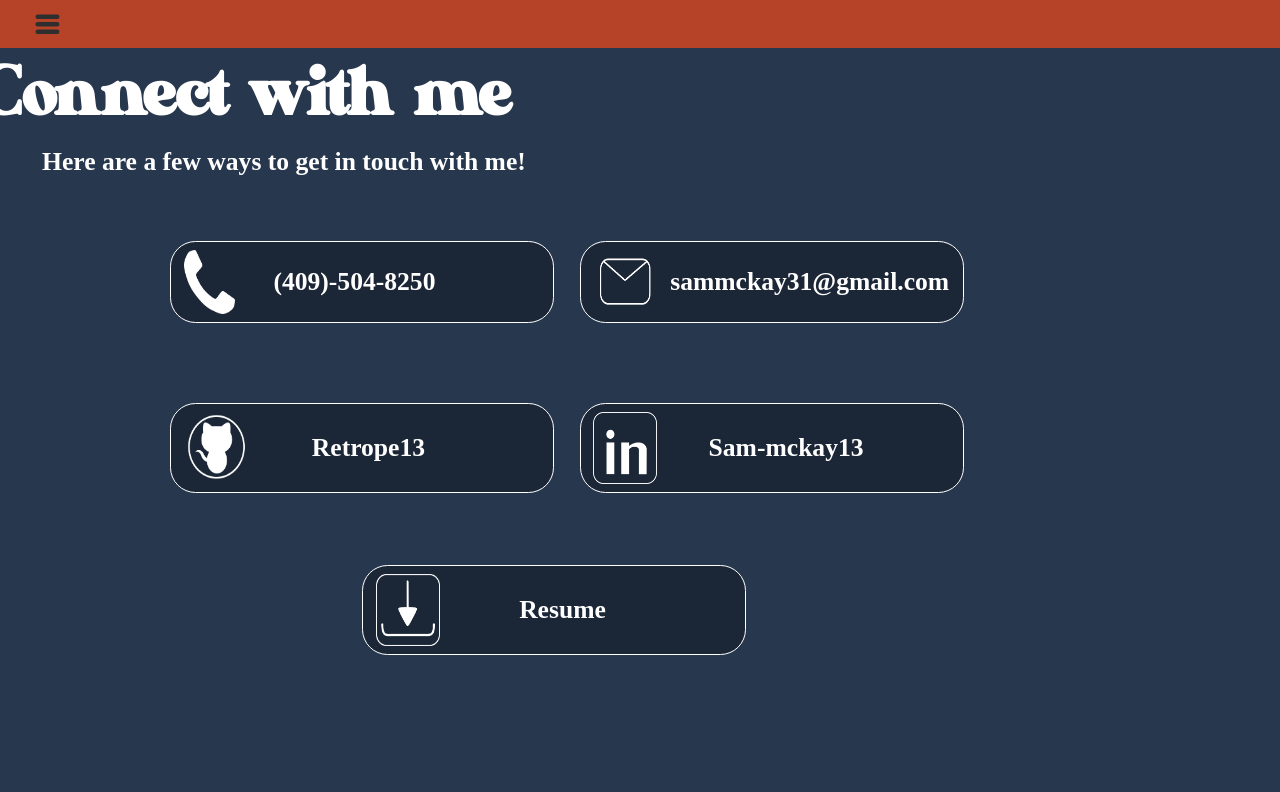
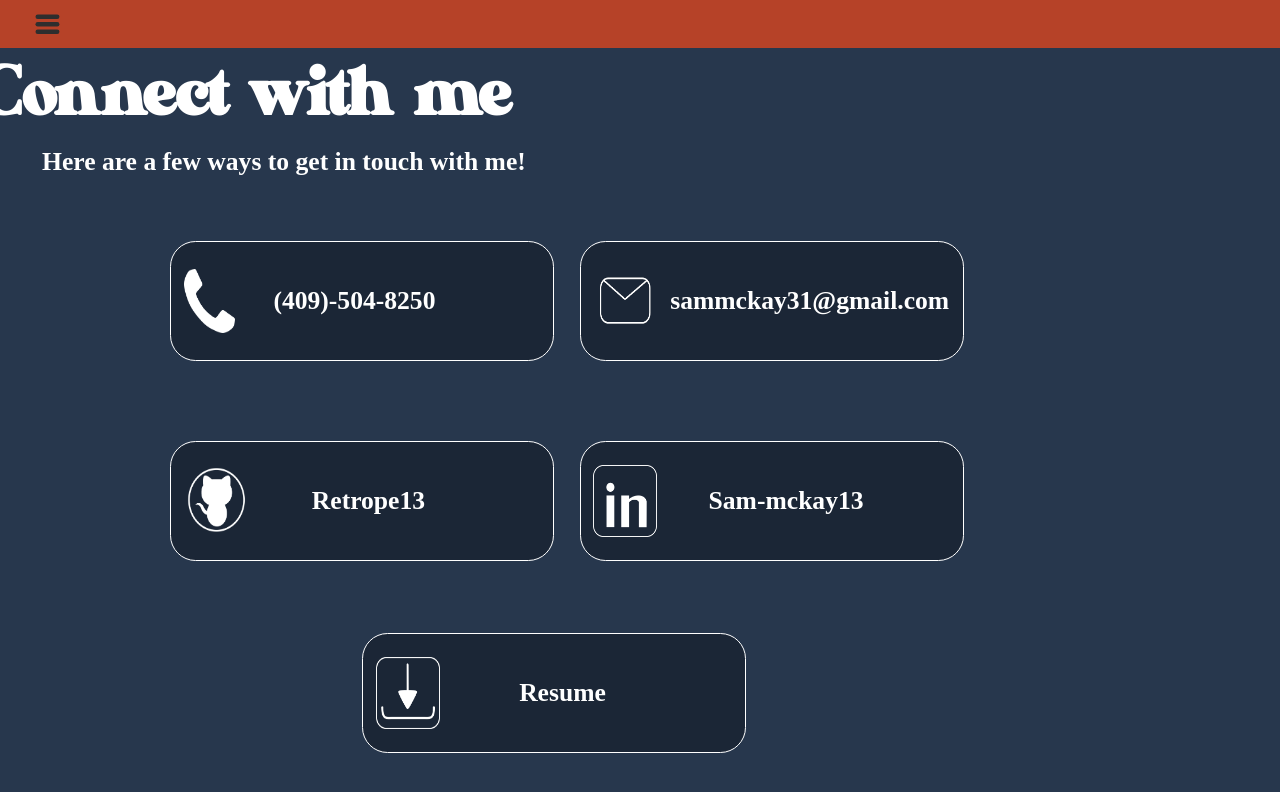
Before and after one commit to Retrope13/Personal-Website, a React (Create React App) app: page /Contact in a window 1280 px wide. Shown: the top 792 px of the page. Built offline with nearby package versions, Linux system fonts and the light colour scheme.

Commit message:
I'm making it easier for me to modify

```diff
--- a/src/Contact.tsx
+++ b/src/Contact.tsx
@@ -1,5 +1,4 @@
 import './Contact.css';
-import { TextDiv } from './Home';
 import linkedIn from './assets/imgs/LinkedIn.png';
 import phone from './assets/imgs/Phone.png';
 import github from './assets/imgs/github.png';
@@ -14,6 +13,19 @@ import styled from 'styled-components';
 import React from 'react';
 
 
+
+export const TextDiv = styled.div`
+  border: .15vw solid #FFFFFF;
+  border-radius: 2vw;
+  height: 15vh;
+  background-color: #1b2636;
+  justify-content: center;
+  align-items: center;
+  width: 60vw;
+  padding-left: 1vw;
+  margin-left: 27vw;
+  margin-bottom: 3vh;
+`
 
 const Head = styled.h1`
   color: #FFFFFF;
@@ -105,7 +117,7 @@ function Contact() {
             <Head>Connect with me</Head>
             <Intro>Here are a few ways to get in touch with me!</Intro>
 
-            <TextDiv style={{width: '30vw', marginTop:'7vh', marginLeft: '15vw', alignItems: 'center', display: 'inline-flex', justifyContent: 'flex-start'}}>
+            <TextDiv className='PhoneDiv' style={{width: '30vw', marginTop:'7vh', marginLeft: '15vw', alignItems: 'center', display: 'inline-flex', justifyContent: 'flex-start'}}>
               <Icons src={phone} style={{height: '8vh', width: '4vw', marginRight:'3vw'}} alt="An all white icon of a handheld phone"/>
               <ContactText>(409)-504-8250</ContactText>
             </TextDiv>
```
